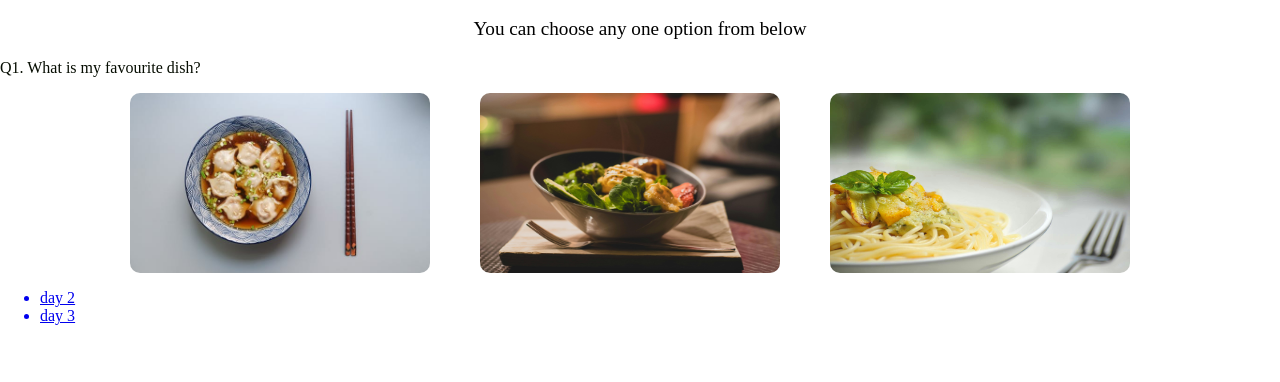
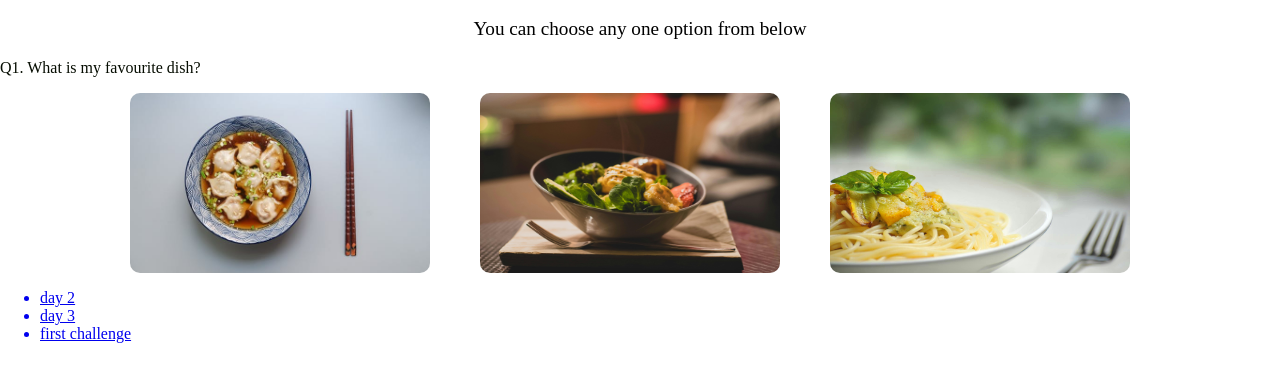
Before and after one commit to Bhavya-dhawan/trying, a plain HTML site: page index.html in a window 1280 px wide. Shown: the part 164-546 px from the top of the page. Drawn offline with Linux system fonts and the light colour scheme.

Commit message:
Update index.html

```diff
--- a/index.html
+++ b/index.html
@@ -69,6 +69,7 @@
      <ul>
         <a href="day2/index.html"><li>day 2</li></a>
          <a href="day3/index.html"><li>day 3</li></a>
+         <a href="first_challenge/index.html"><li>first challenge</li></a>
     </ul>
 
 </body>
```
